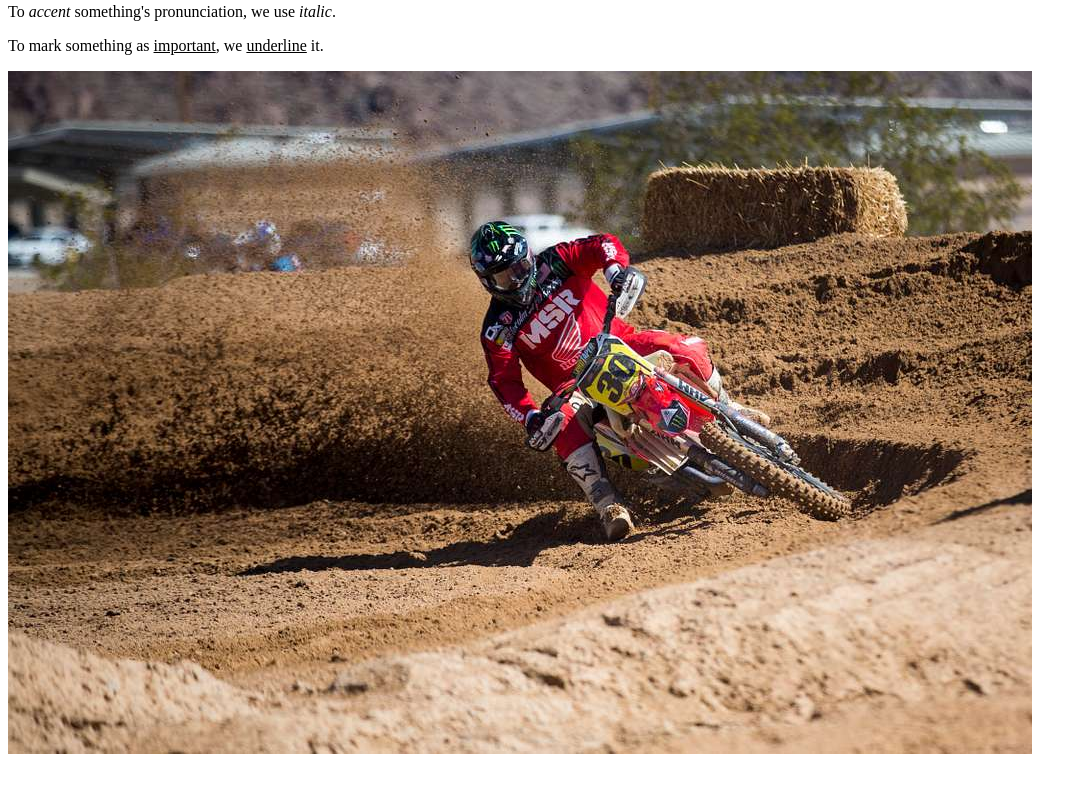
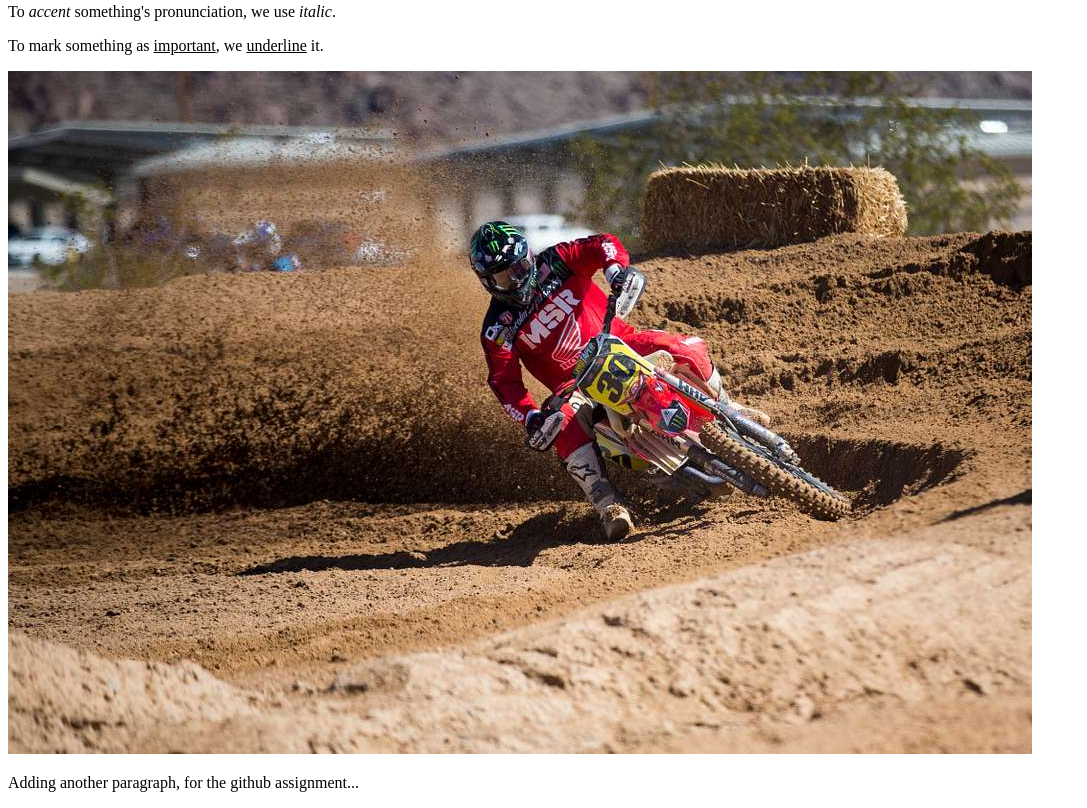
Before and after one commit to alcyonray/HTMLandCSSProjects, a plain HTML site: page BasicHTMLandJavascript1/BasicHTML1.html in a window 1280 px wide. Shown: the part 320-1128 px from the top of the page, without its empty margins (0-1087 px from the left). Before the commit the page ends 1086 px from the top, so only its background shows below. Drawn offline with Linux system fonts and the light colour scheme.

Commit message:
Added a paragraph element to BasicHTML1.html

```diff
--- a/BasicHTMLandJavascript1/BasicHTML1.html
+++ b/BasicHTMLandJavascript1/BasicHTML1.html
@@ -16,6 +16,7 @@
     <p>To <i>accent</i> something's pronunciation, we use <i>italic</i>.</p>
     <p>To mark something as <u>important</u>, we <u>underline</u> it.</p>
     <img src="./resources/images/motocross.jpg" alt="A cool picture of a dirt bike is supposed to be here.">
+    <p>Adding another paragraph, for the github assignment...</p>
 </body>
 <script src="./resources/scripts/BasicJavascript1.js"></script>
 </html>
```
